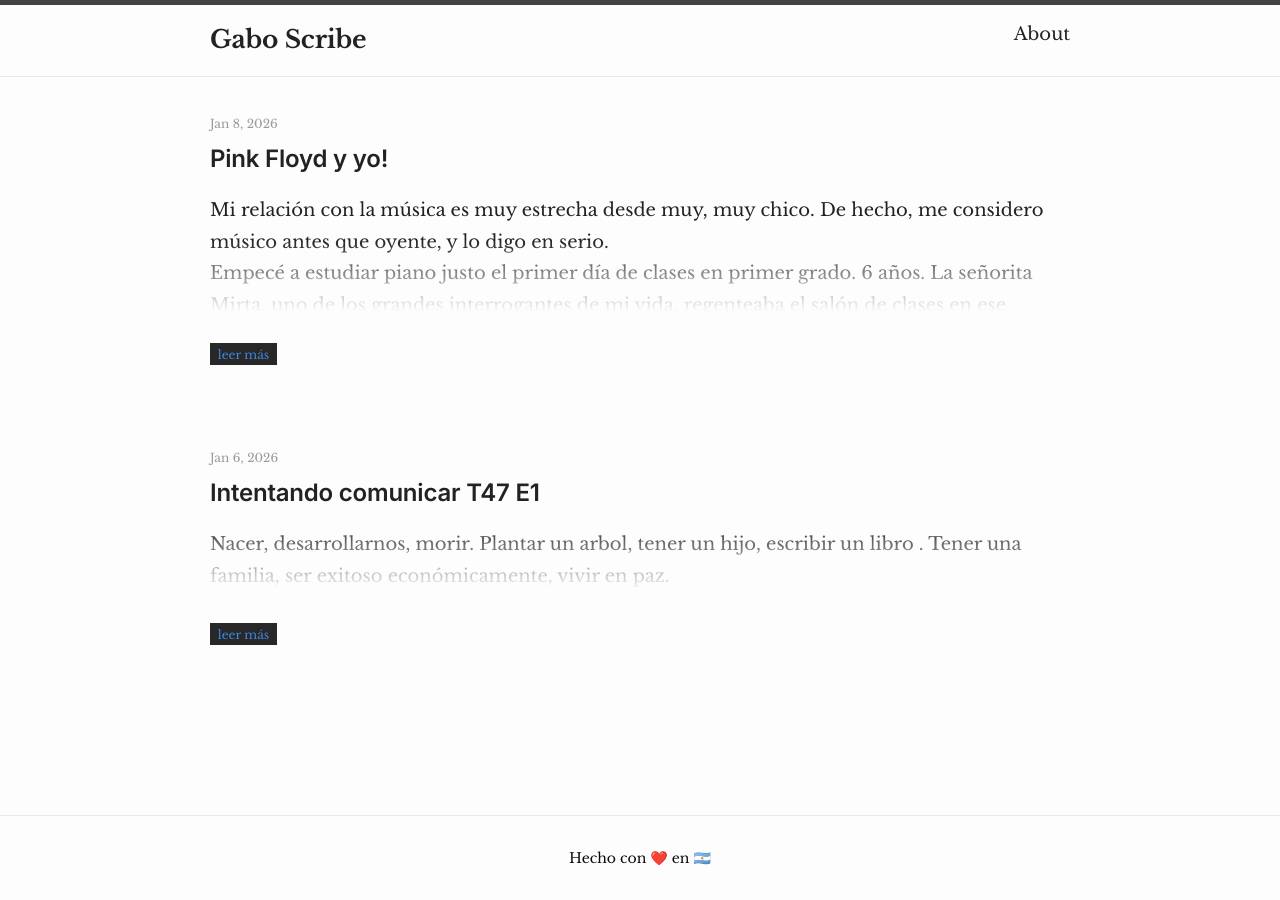
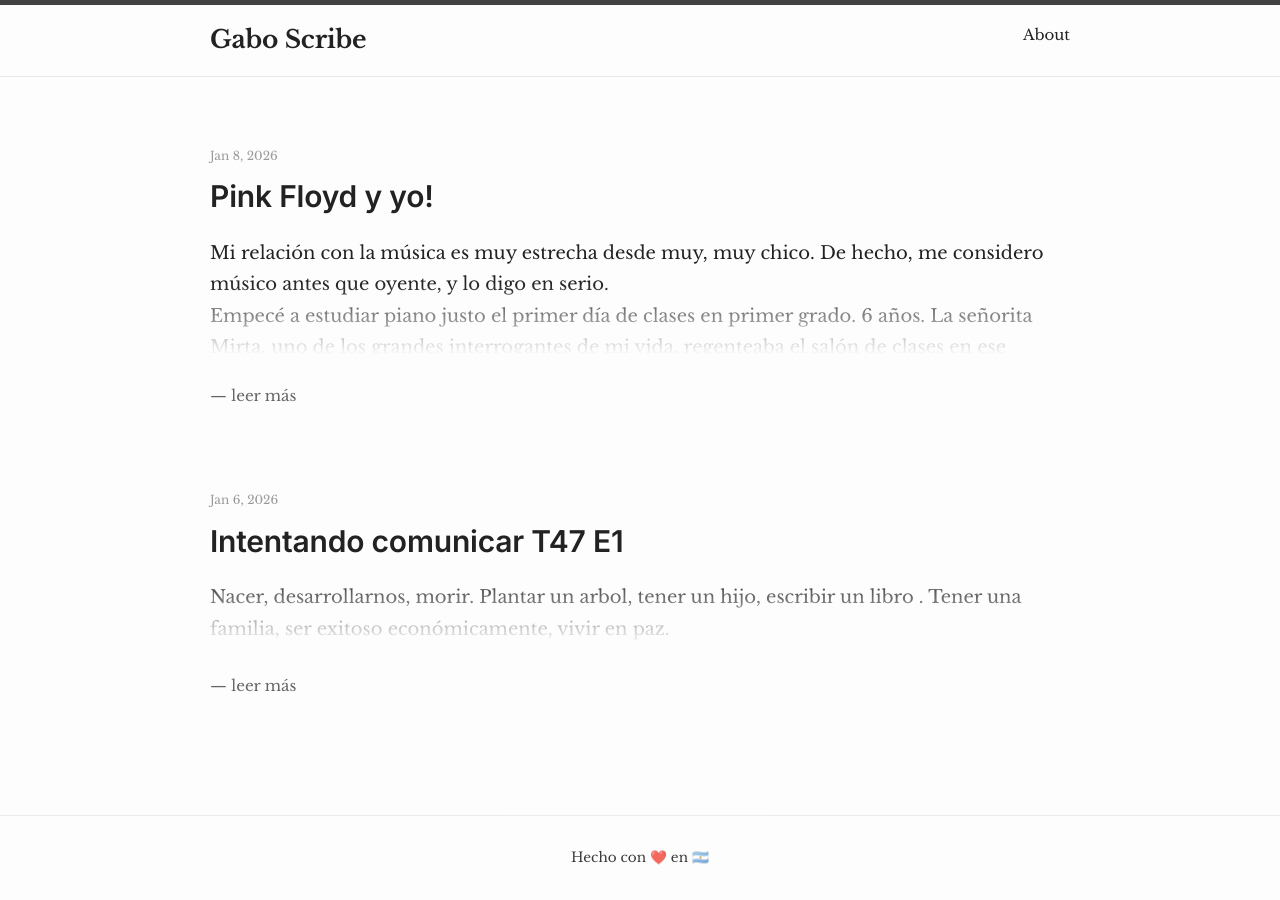
Before and after one commit to gsplay/blog, a Jekyll site: the page built from index.markdown, in a window 1280 px wide. Built offline with Jekyll 4.4.1, drawn with Linux system fonts in a browser that asks for light colours.

Commit message:
modificaciones en main_css sobre estetica y modernizacion

```diff
--- a/assets/main.scss
+++ b/assets/main.scss
@@ -22,6 +22,14 @@ h1, h2, h3, h4, h5, h6 {
 
 /* ===== Ritmo editorial ===== */
 
+.post-link {
+  font-size: clamp(1.5rem, 3vw, 1.875rem);
+  font-weight: 600; // opcional
+}
+
+.post-title {
+  font-weight: 600;
+}
 .post-content {
   max-width: 660px;
 }
@@ -30,8 +38,37 @@ p {
   margin-bottom: 1.4em;
 }
 
+.read-more {
+  background: none;
+  padding: 0;
+  border: none;
+  font-size: 0.95rem;
+  color: #555;
+}
+
+.read-more::before {
+  content: "— ";
+}
+
+.read-more:visited{
+  color: #111;
+}
+
+/* ===== HEader ===== */
+
+.site-header {
+  margin-bottom: 2rem;
+}
+
+
 /* ===== Footer ===== */
 .site-footer {
-font-size: 14px;
+font-size: 0.85rem;
   color: #0a0a0a;
+  opacity: 0.8;
   }
+
+/* ===== paginas en menu ===== */
+.page-link {
+	font-size: 15px;
+}
```
